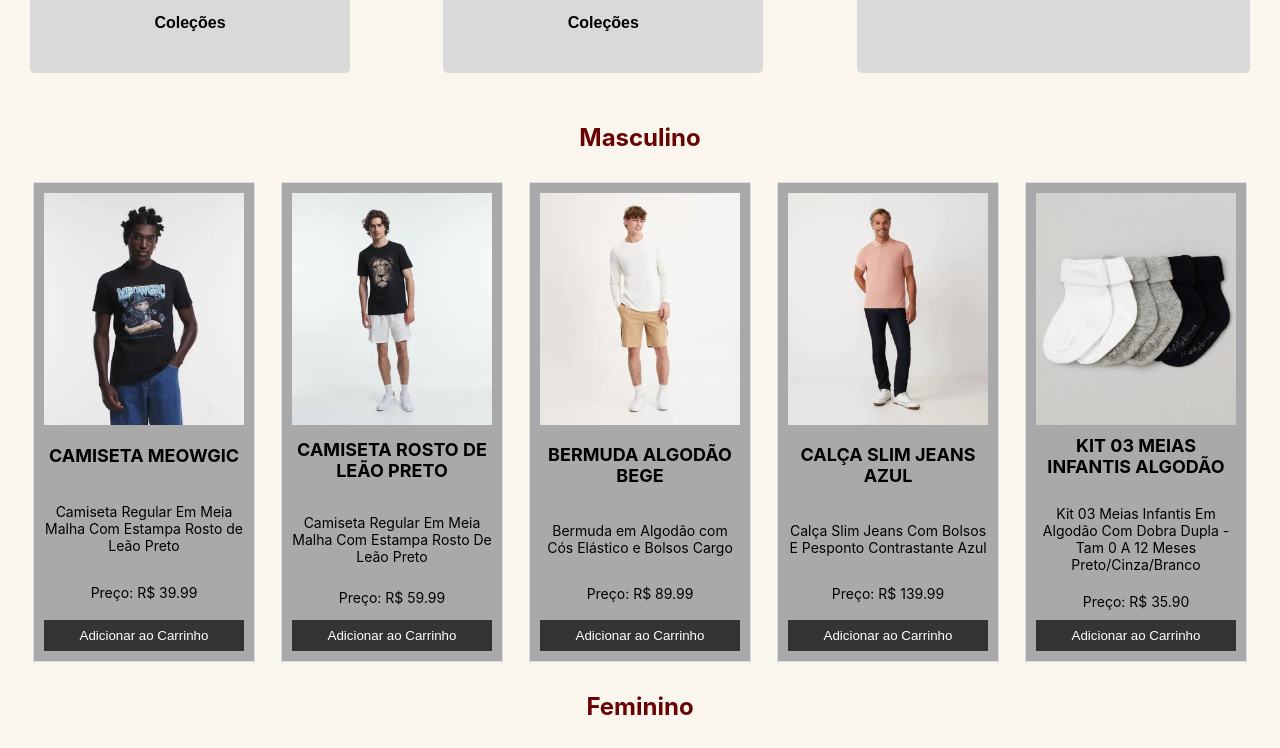
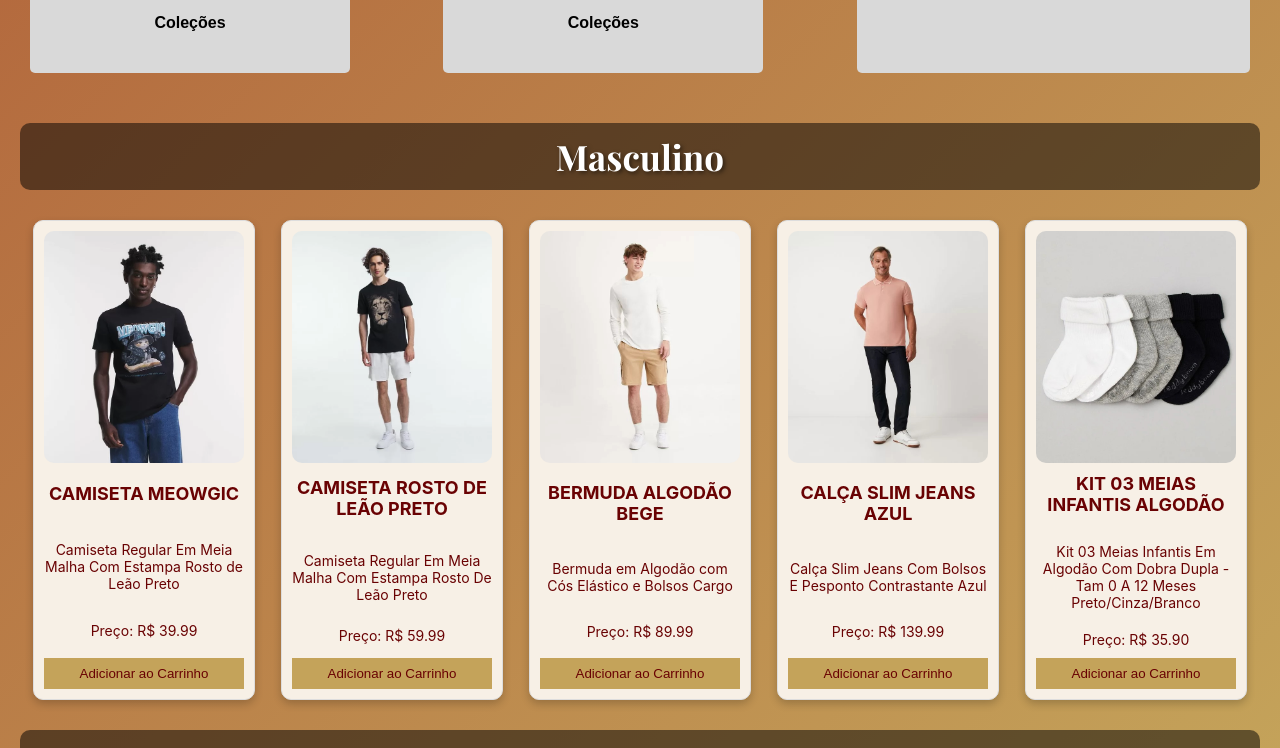
Before and after one commit to FelipeTeixeira20/React--QueenStyle, a React (Create React App) app: page / in a window 1280 px wide. Shown: the part 760-1508 px from the top of the page. Built offline with nearby package versions, Linux system fonts and the light colour scheme.

Commit message:
Modificando algusn estilos dos produtos e o background do site

```diff
--- a/src/App.css
+++ b/src/App.css
@@ -1,6 +1,21 @@
+@import url("https://fonts.googleapis.com/css2?family=Playfair+Display:wght@400;700&display=swap");
+@keyframes backgroundAnimation {
+  0% {
+    background-position: 0% 50%;
+  }
+  50% {
+    background-position: 100% 50%;
+  }
+  100% {
+    background-position: 0% 50%;
+  }
+}
+
 body {
   /*background-image: linear-gradient(360deg, #c4c4c4, #690203 50%);*/
-  background: #faf6ed;
+  background: linear-gradient(-45deg, #9b1112, #c4a35a, #9b1112, #c4a35a);
+  background-size: 400% 400%;
+  animation: backgroundAnimation 15s ease infinite;
   margin: 0px;
   padding: 0px;
 }
@@ -197,26 +212,32 @@ ul {
   display: flex;
   flex-direction: column;
   justify-content: space-between;
-  background-color: #a9a9a9;
+  background-color: #f7f0e6; /* Cor de fundo mais clara para contraste com o fundo */
+  color: #690203; /* Cor do texto */
   border: 1px solid #ddd;
   padding: 10px;
   margin: 10px;
   max-width: 200px;
   min-height: 400px; /* Exemplo de altura mínima, ajuste conforme necessário */
   transition: transform 0.3s ease;
+  box-shadow: 0 4px 8px rgba(0, 0, 0, 0.2); /* Sombra sutil */
+  border-radius: 10px; /* Bordas arredondadas */
+  overflow: hidden; /* Impede que o conteúdo ultrapasse os limites do container */
 }
 
 .produto:hover {
-  transform: translateY(-5px);
+  box-shadow: 0 6px 12px rgba(0, 0, 0, 0.3); /* Sombra mais intensa ao passar o mouse */
+  transform: translateY(-3px); /* Movimento sutil para cima */
 }
 
 .produto:hover img {
-  transform: scale(1.1);
+  transform: scale(1.1); /* Aumenta o tamanho da imagem ao passar o mouse */
 }
 
 .produto img {
   max-width: 100%;
   height: auto;
+  border-radius: 10px; /* Bordas arredondadas nas imagens */
 }
 
 .produto h3 {
@@ -229,20 +250,28 @@ ul {
   margin: 10px 0;
 }
 .produto button {
-  background-color: #333435;
-  color: #fff;
+  background-color: #c4a35a; /* Botão com cor dourada */
+  color: #690203; /* Cor do texto do botão */
   border: none;
   padding: 8px;
   cursor: pointer;
 }
 
 .produto button:hover {
-  background-color: #2980b9;
+  background-color: #9b1112; /* Cor de hover do botão */
+  color: #fff; /* Texto do botão em hover */
 }
 
 .titulo-secao {
-  font-size: 24px;
-  color: #690203; /* Cor do texto */
+  font-family: "Playfair Display", serif;
+  font-size: 35px;
+  color: #ffffff; /* Cor do texto */
+  text-shadow: 2px 2px 4px rgba(0, 0, 0, 0.5); /* Sombra no texto */
   margin: 20px 0; /* Espaçamento antes e depois do título */
   text-align: center; /* Centraliza o título */
+  background-color: rgba(0, 0, 0, 0.5); /* Fundo semitransparente */
+  padding: 10px;
+  width: 100%; /* Usa toda a largura disponível */
+  box-sizing: border-box; /* Garante que padding não adicione largura extra */
+  border-radius: 10px;
 }
--- a/src/App.js
+++ b/src/App.js
@@ -203,6 +203,7 @@ function App() {
   };
   return (
     <div>
+      <div class="floating-lines"></div>
       <header className="cabecalho-principal-QUEENSTYLE">
         <img
           className="img-QUEENSTYLE-cabecalho-principal"
```
